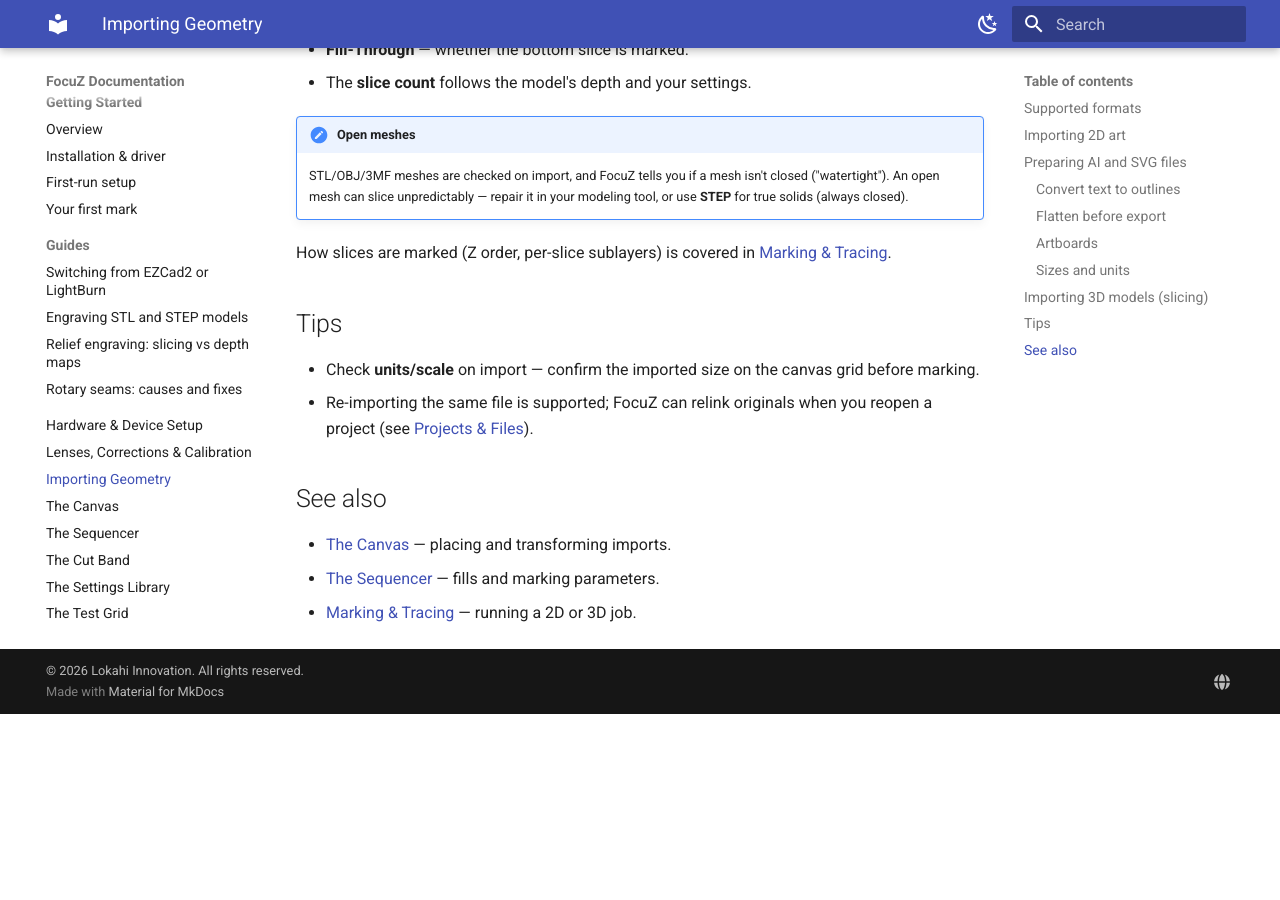
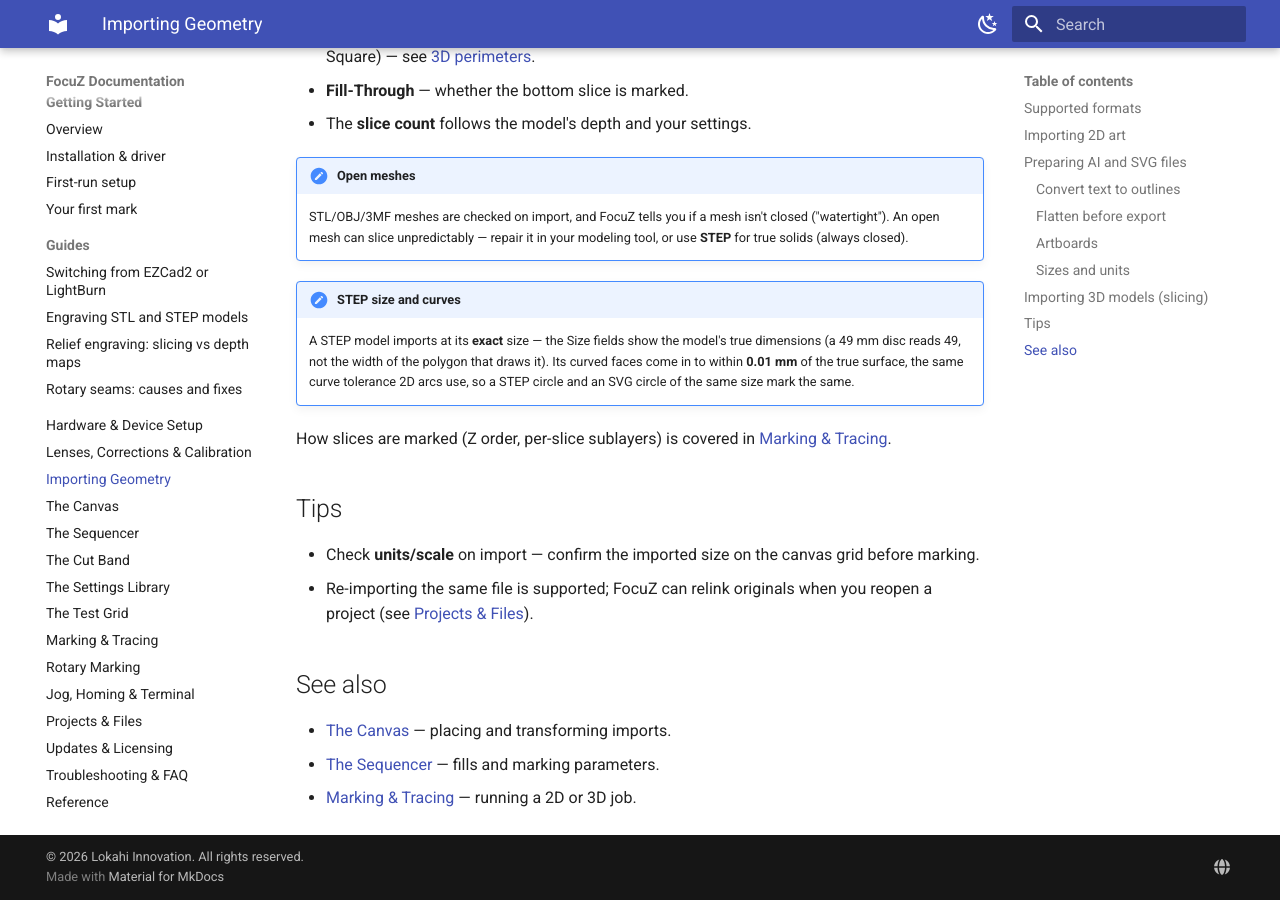
Before and after one commit to Lokahi-Shop/focuz-docs, an MkDocs documentation site: the page built from docs/importing.md, in a window 1280 px wide and 900 px high, scrolled down 2845 px. Built offline with MkDocs 1.6.1 and Material for MkDocs 9.7.7, drawn with Linux system fonts in a browser that asks for light colours; before the commit the page ends 3559 px from its top, so only the background shows below that; some of the changed text lies outside the part shown.

Commit message:
Importing: STEP models import at their exact size, curves within 0.01 mm (#67)
Co-authored-by: Lokahi-Shop <djbfunk@gmail.com>
Co-authored-by: Claude Fable 5.1 <noreply@anthropic.com>

```diff
--- a/docs/importing.md
+++ b/docs/importing.md
@@ -7,7 +7,7 @@ FocuZ imports both 2D art and full 3D models. 3D models are sliced into layers f
 | Kind | Formats | Notes |
 |---|---|---|
 | 2D vector | **SVG, DXF, AI** | Lines/curves to mark or fill. |
-| 3D solid | **STEP / STP** | True solids (via the built-in 3D engine). |
+| 3D solid | **STEP / STP** | True solids (via the built-in 3D engine). Imports at the model's exact size; curves come in to within 0.01 mm. |
 | 3D mesh | **STL, OBJ, 3MF** | Triangle meshes. |
 | Images | common raster formats | For reference/placement. |
 
@@ -107,6 +107,12 @@ model into layers for marking.
     An open mesh can slice unpredictably — repair it in your modeling tool, or use **STEP** for true
     solids (always closed).
 
+!!! note "STEP size and curves"
+    A STEP model imports at its **exact** size — the Size fields show the model's true dimensions (a 49 mm
+    disc reads 49, not the width of the polygon that draws it). Its curved faces come in to within
+    **0.01 mm** of the true surface, the same curve tolerance 2D arcs use, so a STEP circle and an SVG
+    circle of the same size mark the same.
+
 How slices are marked (Z order, per-slice sublayers) is covered in
 [Marking & Tracing](marking-tracing.md#3d-slice-marking).
 
```
